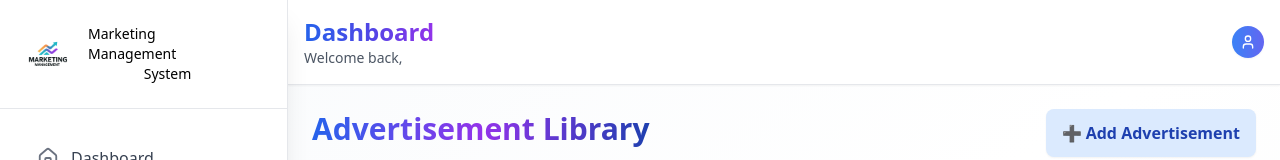
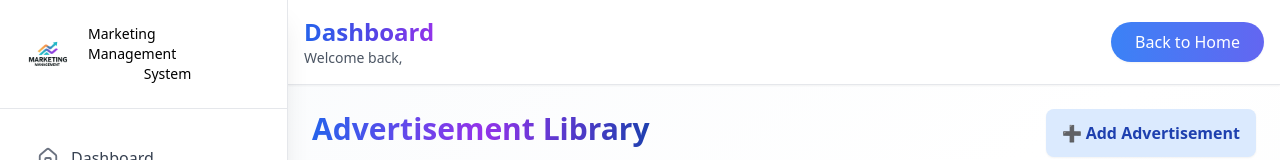
Before and after one commit to janidumadawa/marketing-system, a React (Create React App) app in the folder web/: page /ads in a window 1280 px wide. Shown: the top 160 px of the page. Built offline with nearby package versions, Linux system fonts and the light colour scheme; no server answers.

Commit message:
duplicate logout button to backto home button and make it "/" path

```diff
--- a/web/src/components/Header.jsx
+++ b/web/src/components/Header.jsx
@@ -42,15 +42,6 @@ const Header = ({ toggleSidebar, sidebarOpen }) => {
 
 
         <div className="flex items-center gap-3">
-          <div
-            className="
-            w-8 h-8 bg-gradient-to-r from-blue-500 to-indigo-500
-            rounded-full flex items-center justify-center
-            shadow-sm
-          "
-          >
-            <User size={16} className="text-white" />
-          </div>
 
           {/* <button
             onClick={() => navigate("/auth")}
@@ -66,6 +57,20 @@ const Header = ({ toggleSidebar, sidebarOpen }) => {
             Logout
           </button> */}
 
+          <button
+            onClick={() => navigate("/")}
+            className="
+              bg-gradient-to-r from-blue-500 to-indigo-500
+              text-white px-6 py-2 rounded-full
+              hover:from-blue-600 hover:to-indigo-600
+              transition-all duration-200 transform hover:scale-105
+              shadow-sm hover:shadow-md
+              font-medium
+            "
+          >
+            Back to Home
+          </button>
+
         </div>
       </div>
     </header>
```
